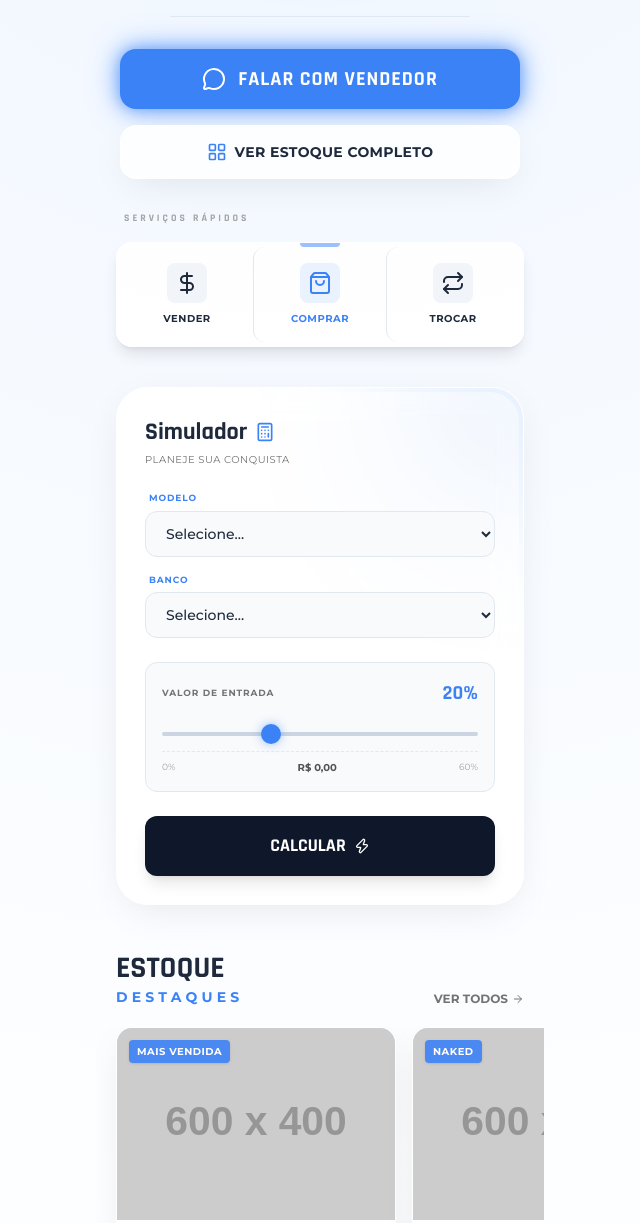
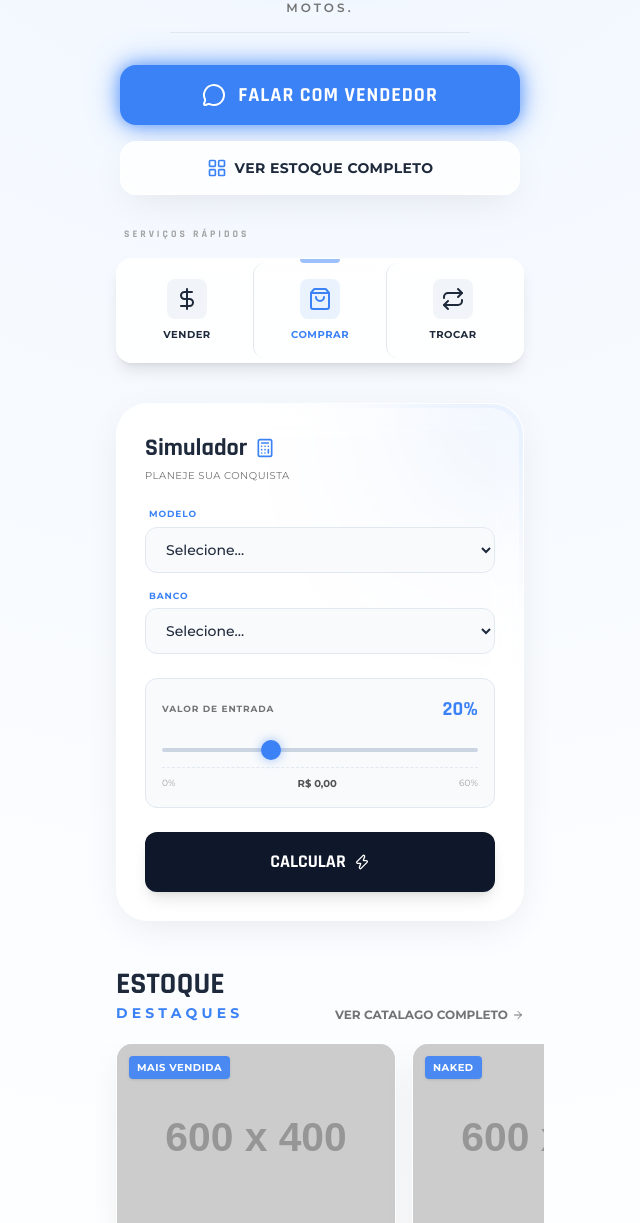
Before and after one commit to joaodiasft/japanmotorstree, a plain HTML site: page index.html in a window 1280 px wide. Shown: the part 396-1619 px from the top of the page, without its empty margins (320-960 px from the left). Drawn offline with nearby package versions, Linux system fonts and the light colour scheme; placeholder pictures from the web are drawn by us.

Commit message:
atualização

```diff
--- a/index.html
+++ b/index.html
@@ -6,7 +6,7 @@
       name="viewport"
       content="width=device-width, initial-scale=1.0, maximum-scale=1.0, user-scalable=no"
     />
-    <title>Japan Motors | Premium Experience</title>
+    <title>Japan Motors </title>
 
     <link rel="preconnect" href="https://fonts.googleapis.com" />
     <link rel="preconnect" href="https://fonts.gstatic.com" crossorigin />
@@ -251,7 +251,7 @@
         <p
           class="text-neutral-500 dark:text-neutral-400 text-xs font-semibold tracking-[0.25em] uppercase mb-8 border-b border-neutral-200 dark:border-neutral-800 pb-4 w-3/4 mx-auto"
         >
-          Excelência em Duas Rodas
+          Venda, Compra e Troca de motos.
         </p>
 
         <div class="w-full grid gap-4">
@@ -474,10 +474,10 @@
             >
           </h2>
           <button
-            onclick="openCatalogModal()"
+            onclick="https://wa.me/c/556292124400"
             class="text-xs font-bold uppercase text-neutral-500 hover:text-primary transition-colors flex items-center gap-1 group"
           >
-            Ver Todos
+            Ver Catalago Completo
             <i
               data-lucide="arrow-right"
               class="w-3 h-3 group-hover:translate-x-1 transition-transform"
```
